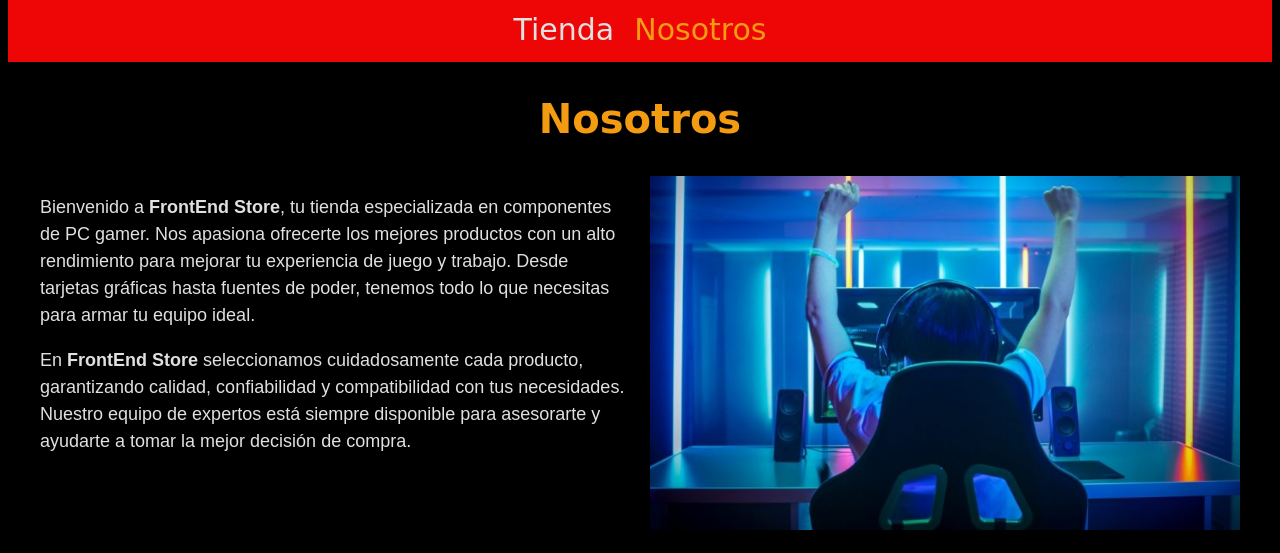
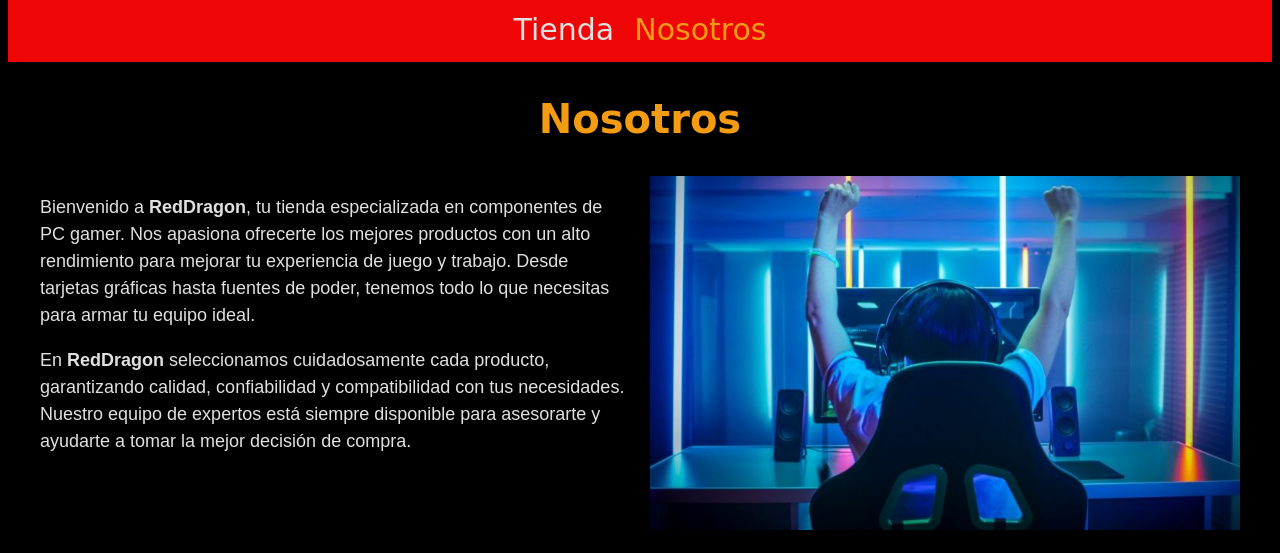
Before and after one commit to Loki1913/RedDragoon, a plain HTML site: page nosotros.html in a window 1280 px wide. Shown: the part 207-760 px from the top of the page. Drawn offline with Linux system fonts and the light colour scheme.

Commit message:
First Udpatenosotros.html

```diff
--- a/nosotros.html
+++ b/nosotros.html
@@ -24,9 +24,9 @@
 
         <div class="nosotros">
             <div class="nosotros__contenido">
-                <p>Bienvenido a <strong>FrontEnd Store</strong>, tu tienda especializada en componentes de PC gamer. Nos apasiona ofrecerte los mejores productos con un alto rendimiento para mejorar tu experiencia de juego y trabajo. Desde tarjetas gráficas hasta fuentes de poder, tenemos todo lo que necesitas para armar tu equipo ideal.</p>
+                <p>Bienvenido a <strong>RedDragon</strong>, tu tienda especializada en componentes de PC gamer. Nos apasiona ofrecerte los mejores productos con un alto rendimiento para mejorar tu experiencia de juego y trabajo. Desde tarjetas gráficas hasta fuentes de poder, tenemos todo lo que necesitas para armar tu equipo ideal.</p>
 
-                <p>En <strong>FrontEnd Store</strong> seleccionamos cuidadosamente cada producto, garantizando calidad, confiabilidad y compatibilidad con tus necesidades. Nuestro equipo de expertos está siempre disponible para asesorarte y ayudarte a tomar la mejor decisión de compra.</p>
+                <p>En <strong>RedDragon</strong> seleccionamos cuidadosamente cada producto, garantizando calidad, confiabilidad y compatibilidad con tus necesidades. Nuestro equipo de expertos está siempre disponible para asesorarte y ayudarte a tomar la mejor decisión de compra.</p>
             </div>
             <img class="nosotros__imagen" src="img/nosotros.jpg" alt="imagen nosotros">
         </div>
```
